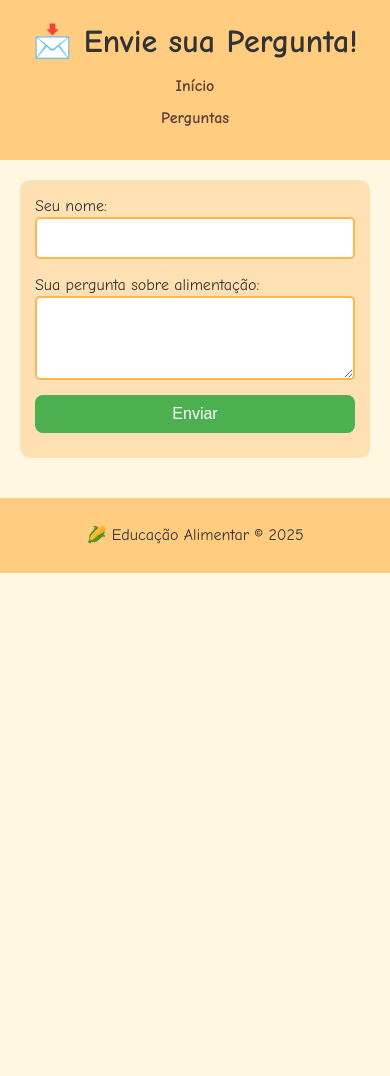
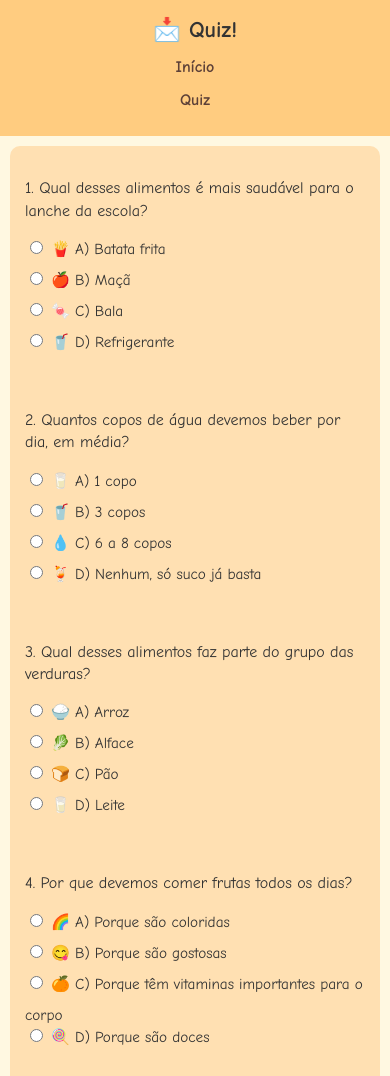
Before and after one commit to Z3R0-B4L4/Projeto, a plain HTML site: page formulario.html in a window 390 px wide. Shown: the top 1076 px of the page. Before the commit the page ends 844 px from the top, so only its background shows below. Drawn offline with Linux system fonts and the light colour scheme.

Commit message:
Atualização da pagina perguntas para quiz

```diff
--- a/formulario.html
+++ b/formulario.html
@@ -7,33 +7,108 @@
 </head>
 <body>
   <header>
-    <h1>📩 Envie sua Pergunta!</h1>
+    <h1>📩 Quiz!</h1>
     <nav>
       <a href="index.html">Início</a>
-      <a href="formulario.html">Perguntas</a>
+      <a href="formulario.html">Quiz</a>
     </nav>
   </header>
+  <main>
+    <section class="quiz">
+      <form id="quizForm">
+        <div class="pergunta">
+          <p>1. Qual desses alimentos é mais saudável para o lanche da escola?</p>
+          <label><input type="radio" name="q1" value="A"> 🍟 A) Batata frita</label><br>
+          <label><input type="radio" name="q1" value="B"> 🍎 B) Maçã</label><br>
+          <label><input type="radio" name="q1" value="C"> 🍬 C) Bala</label><br>
+          <label><input type="radio" name="q1" value="D"> 🥤 D) Refrigerante</label>
+          <p class="explicacao" id="exp1"></p>
+        </div>
 
-  <main>
-    <section class="formulario">
-      <form id="perguntaForm">
-        <label for="nome">Seu nome:</label>
-        <input type="text" id="nome" name="nome" required />
+        <div class="pergunta">
+          <p>2. Quantos copos de água devemos beber por dia, em média?</p>
+          <label><input type="radio" name="q2" value="A"> 🥛 A) 1 copo</label><br>
+          <label><input type="radio" name="q2" value="B"> 🥤 B) 3 copos</label><br>
+          <label><input type="radio" name="q2" value="C"> 💧 C) 6 a 8 copos</label><br>
+          <label><input type="radio" name="q2" value="D"> 🍹 D) Nenhum, só suco já basta</label>
+          <p class="explicacao" id="exp2"></p>
+        </div>
 
-        <label for="pergunta">Sua pergunta sobre alimentação:</label>
-        <textarea id="pergunta" name="pergunta" rows="4" required></textarea>
+        <div class="pergunta">
+          <p>3. Qual desses alimentos faz parte do grupo das verduras?</p>
+          <label><input type="radio" name="q3" value="A"> 🍚 A) Arroz</label><br>
+          <label><input type="radio" name="q3" value="B"> 🥬 B) Alface</label><br>
+          <label><input type="radio" name="q3" value="C"> 🍞 C) Pão</label><br>
+          <label><input type="radio" name="q3" value="D"> 🥛 D) Leite</label>
+          <p class="explicacao" id="exp3"></p>
+        </div>
 
-        <button type="submit">Enviar</button>
+        <div class="pergunta">
+          <p>4. Por que devemos comer frutas todos os dias?</p>
+          <label><input type="radio" name="q4" value="A"> 🌈 A) Porque são coloridas</label><br>
+          <label><input type="radio" name="q4" value="B"> 😋 B) Porque são gostosas</label><br>
+          <label><input type="radio" name="q4" value="C"> 🍊 C) Porque têm vitaminas importantes para o corpo</label><br>
+          <label><input type="radio" name="q4" value="D"> 🍭 D) Porque são doces</label>
+          <p class="explicacao" id="exp4"></p>
+        </div>
+
+        <div class="pergunta">
+          <p>5. O que acontece se comermos muito doce todos os dias?</p>
+          <label><input type="radio" name="q5" value="A"> 💪 A) Ficamos mais fortes</label><br>
+          <label><input type="radio" name="q5" value="B"> 🤷 B) Nada acontece</label><br>
+          <label><input type="radio" name="q5" value="C"> 🦷 C) Podemos ter cáries e engordar</label><br>
+          <label><input type="radio" name="q5" value="D"> 😴 D) Dormimos melhor</label>
+          <p class="explicacao" id="exp5"></p>
+        </div>
+
+        <div class="pergunta">
+          <p>6. Qual é a melhor bebida para matar a sede?</p>
+          <label><input type="radio" name="q6" value="A"> 🧃 A) Suco de caixinha</label><br>
+          <label><input type="radio" name="q6" value="B"> 🥤 B) Refrigerante</label><br>
+          <label><input type="radio" name="q6" value="C"> 💧 C) Água</label><br>
+          <label><input type="radio" name="q6" value="D"> 🍫 D) Achocolatado</label>
+          <p class="explicacao" id="exp6"></p>
+        </div>
+
+        <div class="pergunta">
+          <p>7. Qual dessas atitudes ajuda a ter uma alimentação saudável?</p>
+          <label><input type="radio" name="q7" value="A"> 📺 A) Comer assistindo TV</label><br>
+          <label><input type="radio" name="q7" value="B"> 🍭 B) Comer muitas guloseimas</label><br>
+          <label><input type="radio" name="q7" value="C"> 🥗 C) Comer frutas e verduras todos os dias</label><br>
+          <label><input type="radio" name="q7" value="D"> ⏰ D) Pular o café da manhã</label>
+          <p class="explicacao" id="exp7"></p>
+        </div>
       </form>
-
-      <div id="mensagem"></div>
     </section>
   </main>
+  <!-- qual o erro na linha 105? -->
 
-  <footer>
-    <p>🌽 Educação Alimentar © 2025</p>
-  </footer>
+  <script>
+  const respostas = {
+    q1: { correta: 'B', explicacao: 'A maçã é uma fruta rica em fibras e vitaminas, ideal para um lanche saudável.' },
+    q2: { correta: 'C', explicacao: 'Beber de 6 a 8 copos de água por dia mantém nosso corpo bem hidratado.' },
+    q3: { correta: 'B', explicacao: 'Alface é uma verdura, importante para a nossa alimentação por conter fibras e vitaminas.' },
+    q4: { correta: 'C', explicacao: 'As frutas contêm vitaminas importantes para o funcionamento do corpo.' },
+    q5: { correta: 'C', explicacao: 'Doces em excesso causam cáries e podem levar ao ganho de peso.' },
+    q6: { correta: 'C', explicacao: 'A água é a melhor bebida para matar a sede e manter o corpo saudável.' },
+    q7: { correta: 'C', explicacao: 'Comer frutas e verduras diariamente ajuda a manter uma alimentação equilibrada.' }
+  };
 
-  <script src="script.js"></script>
+  document.querySelectorAll('input[type=radio]').forEach(input => {
+    input.addEventListener('change', () => {
+      const questao = input.name;
+      const explicacao = document.getElementById(`exp${questao.substring(1)}`);
+
+      if (input.value === respostas[questao].correta) {
+        explicacao.textContent = "Resposta correta! " + respostas[questao].explicacao;
+        explicacao.className = "explicacao correta";
+      } else {
+        explicacao.textContent = `Errado. A resposta correta é a letra ${respostas[questao].correta}. ${respostas[questao].explicacao}`;
+        explicacao.className = "explicacao errada";
+      }
+    });
+  });
+</script>
+
 </body>
 </html>
--- a/style.css
+++ b/style.css
@@ -96,6 +96,27 @@ button:hover {
   margin-top: 10px;
   font-weight: bold;
   color: #2e7d32;
+}
+
+.quiz {
+  background-color: #ffe0b2;
+  border-radius: 10px;
+  padding: 20px;
+  margin-bottom: 20px;
+}
+.pergunta {
+  margin-bottom: 15px;
+}
+.explicacao {
+  margin-top: 5px;
+  font-style: italic;
+  color: #2e7d32;
+}
+.correta {
+  color: green;
+}
+.errada {
+  color: red;
 }
 
 /* Rodapé */
@@ -249,6 +270,37 @@ footer {
   .dicas-texto {
     text-align: center;
   }
+
+  @media (max-width: 600px) {
+    header {
+      padding: 15px;
+    }
+
+    header h1 {
+      font-size: 1.4em;
+    }
+
+    main {
+      padding: 10px;
+    }
+
+    .quiz {
+      padding: 15px;
+    }
+
+    .pergunta p {
+      font-size: 1em;
+    }
+
+    label {
+      font-size: 0.95em;
+    }
+
+    .explicacao {
+      font-size: 0.9em;
+    }
+  }
+
 }
 
 @media (max-width: 1100px) {
@@ -280,6 +332,6 @@ footer {
   .importancia-animacao,
   .dicas-animacao,
   .intro-animacao {
-    margin: 0 auto;
-  }
+    margin:0 auto;
+ }
 }
```
Also changed, not shown: index.html (+1 -1 lines).
